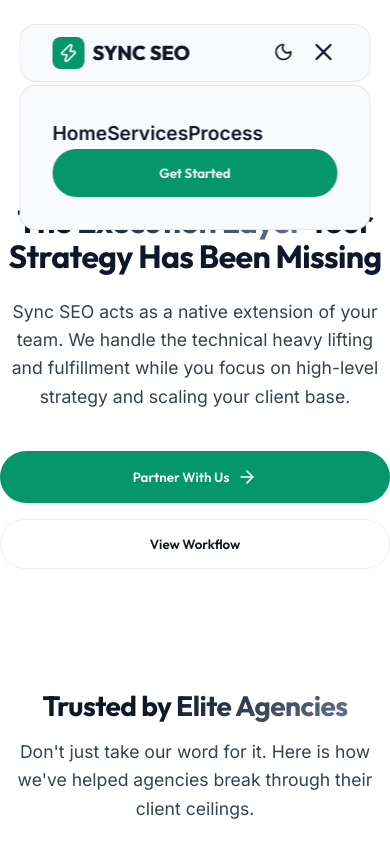
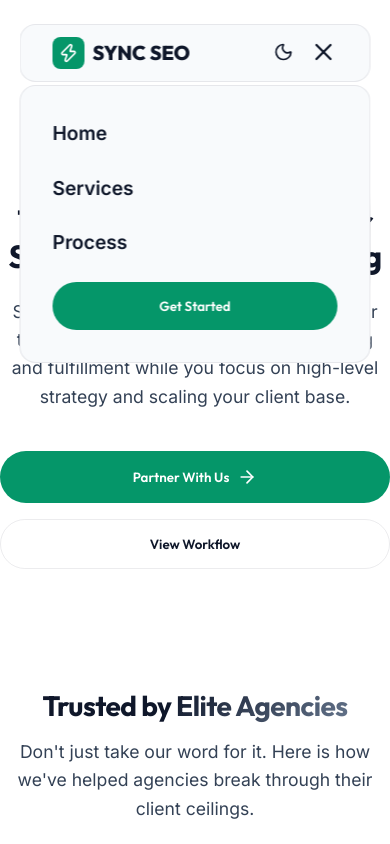
Before and after one commit to magsidev/Sync-SEO, a Next.js app: page / in a window 390 px wide. Both pictures are taken after a click on the button 323 px from the left and 53 px from the top of the page. Shown: the top 844 px of the page. Built offline with nearby package versions, Linux system fonts and the light colour scheme.

Commit message:
Fix mobile menu layout bug caused by display: block override

```diff
--- a/src/components/Navbar.tsx
+++ b/src/components/Navbar.tsx
@@ -128,7 +128,7 @@
 
       {/* Mobile Menu Overlay */}
       {isMenuOpen && (
-        <div className="glass mobile-only" style={{
+        <div className="glass" style={{
           position: "fixed",
           top: "85px",
           left: "50%",
```
